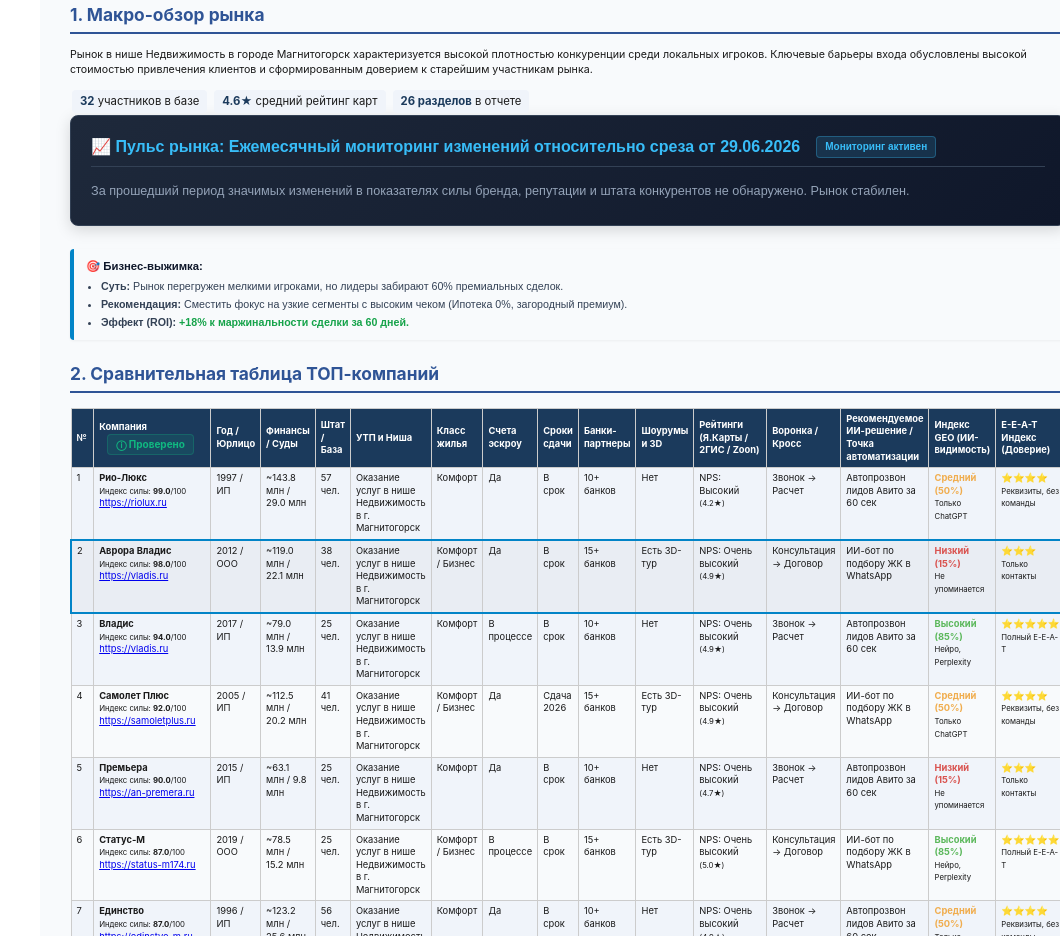
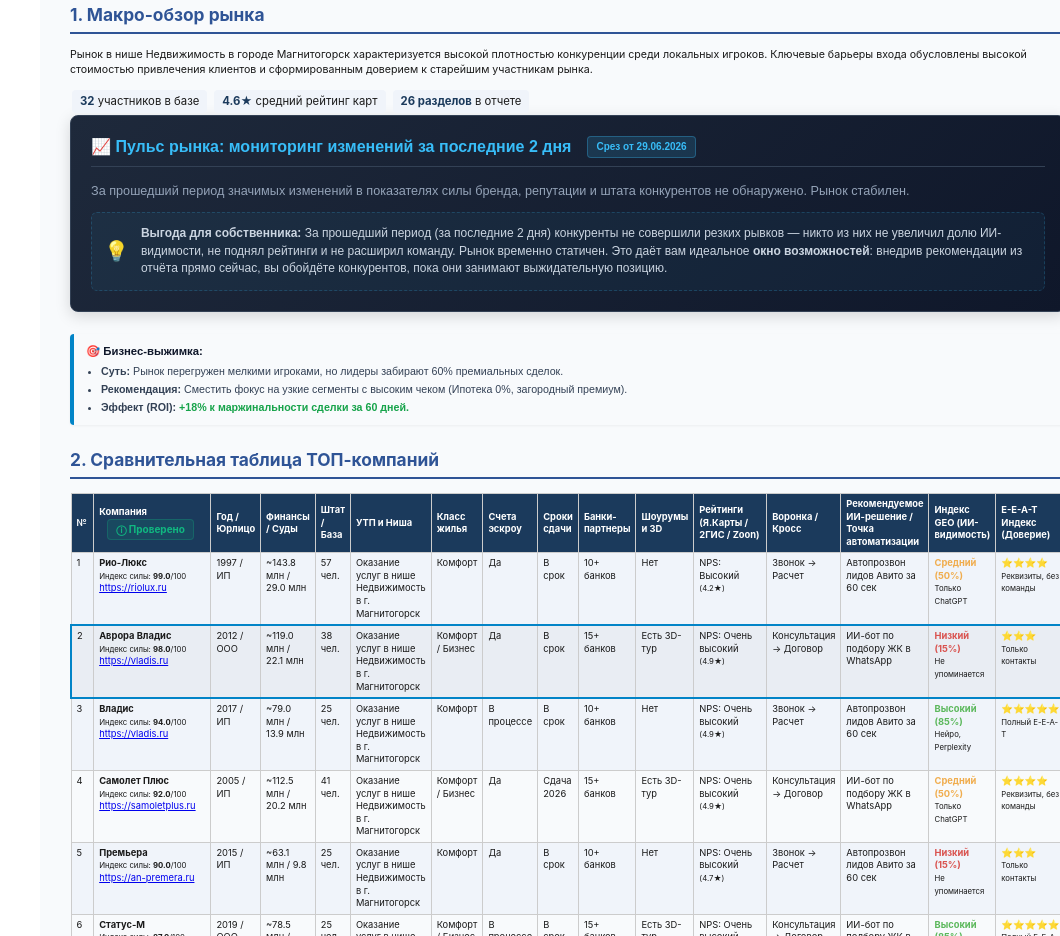
Before and after one commit to safecarmag-max/radar-reports, a plain HTML site: page aurora/index.html in a window 1280 px wide. Shown: the part 1446-2382 px from the top of the page, without its empty margins (220-1280 px from the left). Drawn offline with Linux system fonts and the light colour scheme.

Commit message:
Add/Update aurora report

```diff
--- a/aurora/index.html
+++ b/aurora/index.html
@@ -590,10 +590,16 @@
 
     <div class="dynamics-pulse-container" style="background: linear-gradient(135deg, #1e293b, #0f172a); border: 1px solid #334155; border-radius: 8px; padding: 20px; margin-bottom: 6mm; color: #fff; box-shadow: 0 4px 15px rgba(0,0,0,0.15); font-family: sans-serif;">
         <h3 style="margin-top:0; color:#38bdf8; font-size:12pt; border-bottom:1px solid #334155; padding-bottom:8px; display:flex; align-items:center; gap:8px;">
-            📈 Пульс рынка: Ежемесячный мониторинг изменений относительно среза от 29.06.2026 <span class="factcheck-badge" style="background: rgba(56, 189, 248, 0.15); color: #38bdf8; border-color: rgba(56, 189, 248, 0.3);" title="Сравнение текущих данных с сохраненными историческими архивами">Мониторинг активен</span>
+            📈 Пульс рынка: мониторинг изменений за последние 2 дня <span class="factcheck-badge" style="background: rgba(56, 189, 248, 0.15); color: #38bdf8; border-color: rgba(56, 189, 248, 0.3);" title="Сравнение текущих данных с сохраненными историческими архивами от 29.06.2026">Срез от 29.06.2026</span>
         </h3>
 
         <p style="margin:5px 0; font-size:9.5pt; color:#94a3b8; line-height: 1.4;">За прошедший период значимых изменений в показателях силы бренда, репутации и штата конкурентов не обнаружено. Рынок стабилен.</p>
+        <div style="display: flex; align-items: center; gap: 12px; margin-top: 12px; background: rgba(56, 189, 248, 0.05); border: 1px dashed rgba(56, 189, 248, 0.2); padding: 12px; border-radius: 6px;">
+            <span style="font-size: 20px; filter: grayscale(0.2);">💡</span>
+            <div style="font-size: 9pt; color: #cbd5e1; line-height: 1.45;">
+                <b>Выгода для собственника:</b> За прошедший период (за последние 2 дня) конкуренты не совершили резких рывков — никто из них не увеличил долю ИИ-видимости, не поднял рейтинги и не расширил команду. Рынок временно статичен. Это даёт вам идеальное <b>окно возможностей</b>: внедрив рекомендации из отчёта прямо сейчас, вы обойдёте конкурентов, пока они занимают выжидательную позицию.
+            </div>
+        </div>
         </div>
 
     <div class="business-takeaway-card" style="background:#f8fafc; border-left:4px solid #0284c7; padding:10px 12px; margin-top:4mm; border-radius:4px; font-family:sans-serif; box-shadow: 0 1px 3px rgba(0,0,0,0.05); margin-bottom:2mm;">
```
